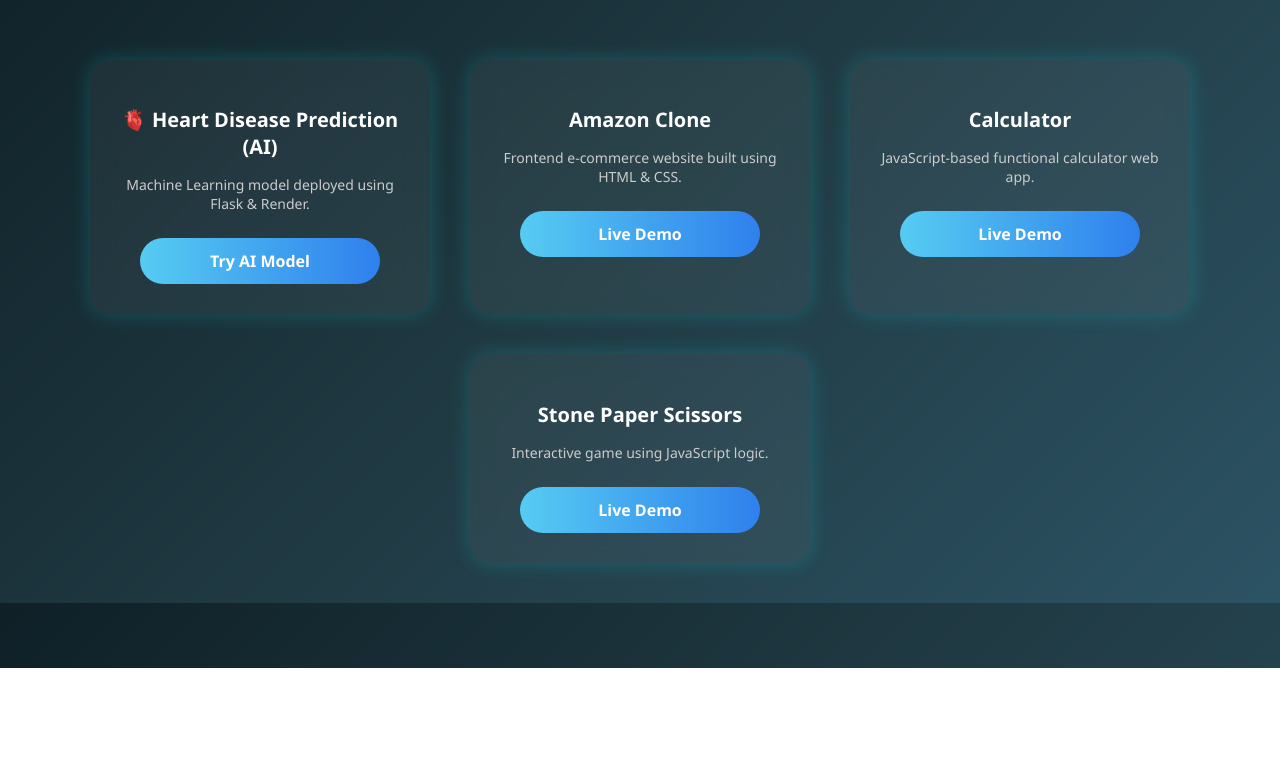
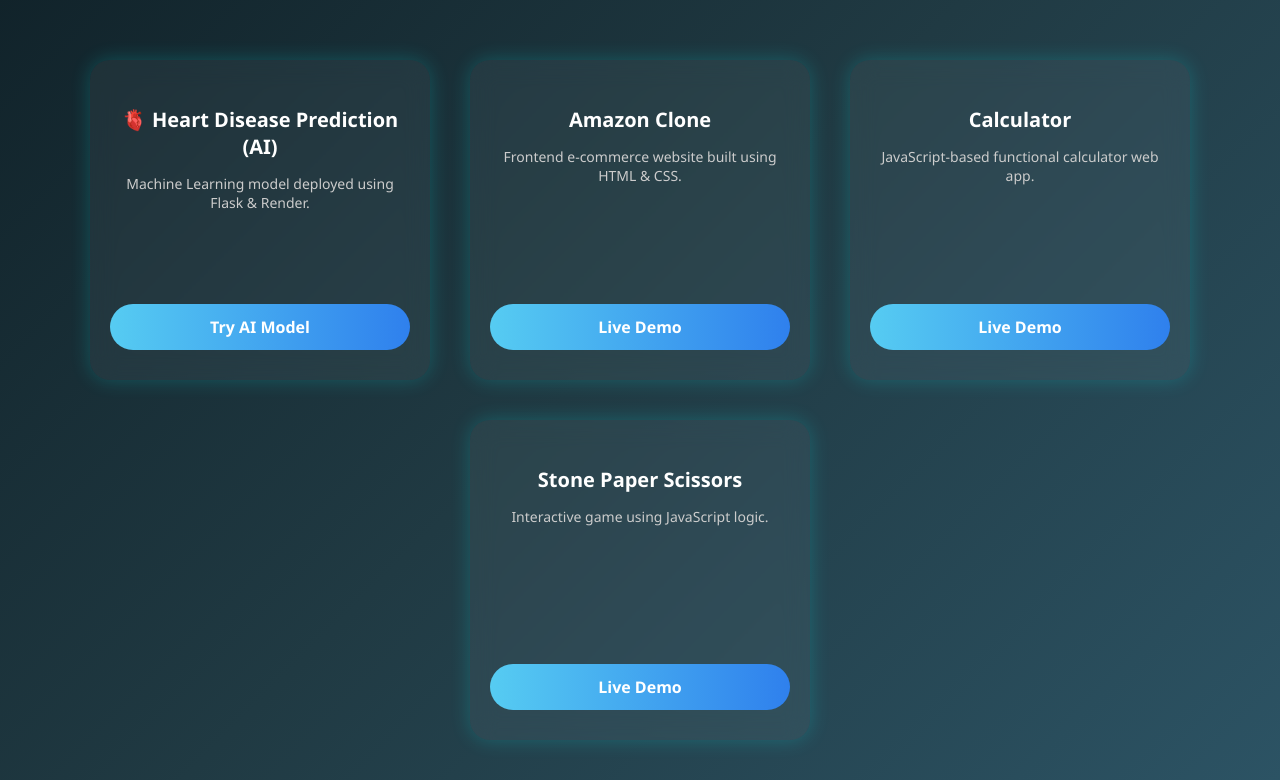
Before and after one commit to mdakifAkhtar/portfolio, a plain HTML site: page project.html in a window 1280 px wide. Shown: the part 132-912 px from the top of the page. Before the commit the page ends 800 px from the top, so only its background shows below. Drawn offline with Linux system fonts and the light colour scheme.

Commit message:
Update project.html

```diff
--- a/project.html
+++ b/project.html
@@ -7,23 +7,19 @@
 
 <style>
 
-/* BODY */
 body{
     margin:0;
-    font-family: 'Segoe UI', sans-serif;
+    font-family:'Segoe UI', sans-serif;
     background: linear-gradient(135deg, #0f2027, #203a43, #2c5364);
     color:white;
 }
 
-/* TITLE */
 h1{
     text-align:center;
     padding:30px;
     font-size:34px;
-    letter-spacing:2px;
 }
 
-/* PROJECT GRID */
 .projects{
     display:flex;
     justify-content:center;
@@ -32,47 +28,46 @@ h1{
     padding:40px;
 }
 
-/* CARD DESIGN */
+/* CARD */
 .card{
     background: rgba(255,255,255,0.05);
     backdrop-filter: blur(12px);
     border-radius:20px;
     padding:30px 20px;
     width:300px;
+    min-height:260px; /* Equal height */
+
+    display:flex;
+    flex-direction:column;
+    justify-content:space-between; /* Push button down */
+
     text-align:center;
     box-shadow: 0 0 20px rgba(0,255,255,0.2);
-    transition: 0.4s ease;
+    transition:0.4s ease;
 }
 
 .card:hover{
-    transform: translateY(-12px);
-    box-shadow: 0 0 35px cyan;
+    transform:translateY(-10px);
+    box-shadow:0 0 35px cyan;
 }
 
-/* CARD TEXT */
 .card h2{
-    margin-bottom:15px;
     font-size:20px;
+    margin-bottom:10px;
 }
 
 .card p{
     font-size:14px;
     color:#ccc;
-    margin-bottom:25px;
+    margin-bottom:20px;
 }
 
-/* BUTTON WRAPPER */
-.buttons{
-    display:flex;
-    justify-content:center;
-}
-
-/* LIVE BUTTON */
+/* BUTTON */
 .live-btn{
-    width:80%;
+    display:block;
+    width:100%;
     padding:12px 0;
     border-radius:30px;
-    text-align:center;
     text-decoration:none;
     background: linear-gradient(90deg, #56ccf2, #2f80ed);
     color:white;
@@ -81,7 +76,7 @@ h1{
 }
 
 .live-btn:hover{
-    transform:scale(1.07);
+    transform:scale(1.05);
     box-shadow:0 0 20px rgba(0,255,255,0.6);
 }
 
@@ -101,61 +96,53 @@ h1{
 
 <div class="projects">
 
-    <!-- AI Project -->
     <div class="card">
+        <div>
             <h2>🫀 Heart Disease Prediction (AI)</h2>
             <p>Machine Learning model deployed using Flask & Render.</p>
-
-        <div class="buttons">
+        </div>
         <a href="https://heart-disease-prediction-1176.onrender.com"
            target="_blank"
            class="live-btn">
            Try AI Model
         </a>
     </div>
-    </div>
 
-    <!-- Amazon Clone -->
     <div class="card">
+        <div>
             <h2>Amazon Clone</h2>
             <p>Frontend e-commerce website built using HTML & CSS.</p>
-
-        <div class="buttons">
+        </div>
         <a href="https://mdakifakhtar.github.io/amazon-clone/"
            target="_blank"
            class="live-btn">
            Live Demo
         </a>
     </div>
-    </div>
 
-    <!-- Calculator -->
     <div class="card">
+        <div>
             <h2>Calculator</h2>
             <p>JavaScript-based functional calculator web app.</p>
-
-        <div class="buttons">
+        </div>
         <a href="https://mdakifakhtar.github.io/calculator/"
            target="_blank"
            class="live-btn">
            Live Demo
         </a>
     </div>
-    </div>
 
-    <!-- Stone Paper Scissors -->
     <div class="card">
+        <div>
             <h2>Stone Paper Scissors</h2>
             <p>Interactive game using JavaScript logic.</p>
-
-        <div class="buttons">
+        </div>
         <a href="https://mdakifakhtar.github.io/stone-paper-seissor/"
            target="_blank"
            class="live-btn">
            Live Demo
         </a>
     </div>
-    </div>
 
 </div>
 
```
Lines whose indentation alone changed are shown as unchanged.
